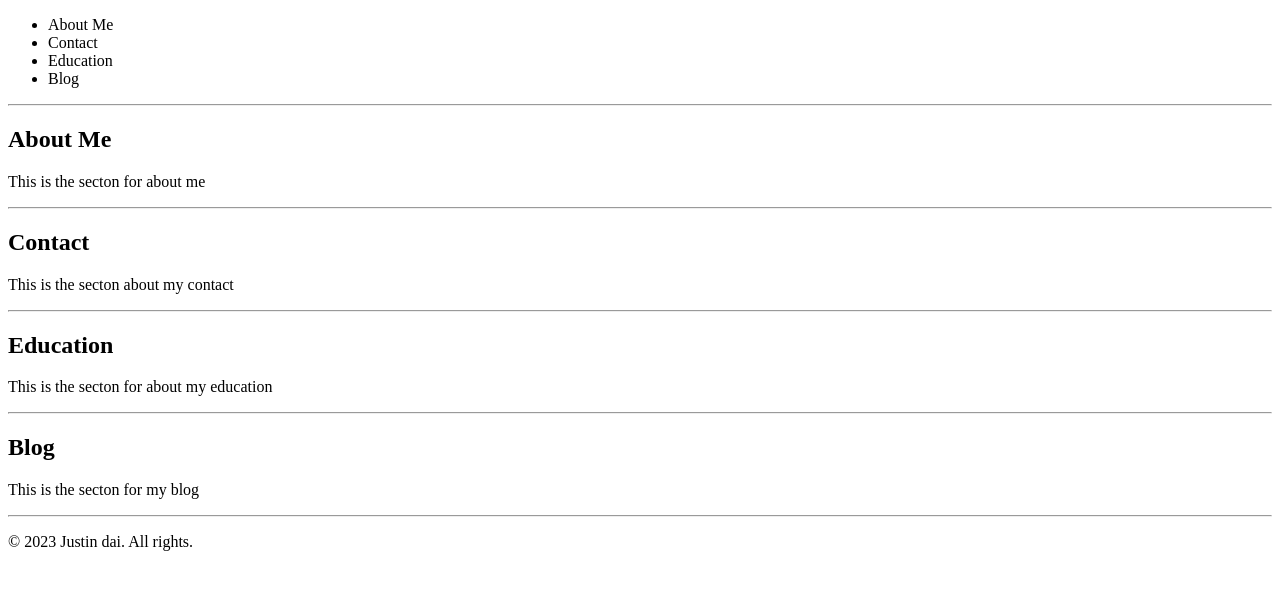
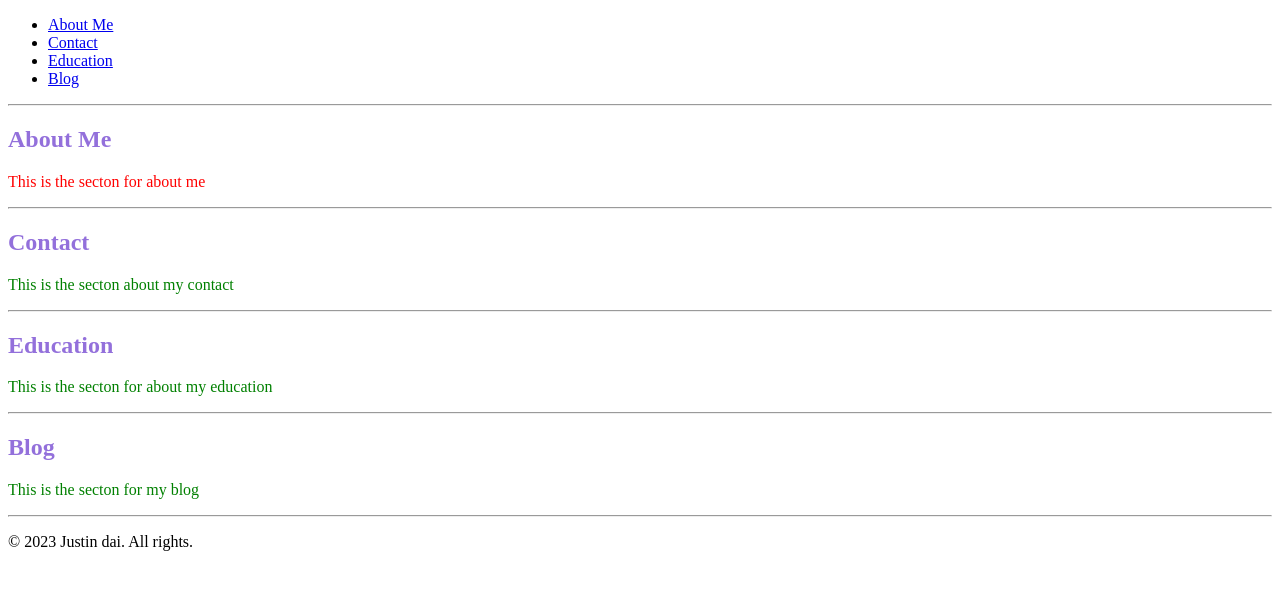
Before and after one commit to Justind1018/final-project, a plain HTML site: page index.html in a window 1280 px wide. Drawn offline with Linux system fonts and the light colour scheme.

Commit message:
newstuff

```diff
--- a/index.html
+++ b/index.html
@@ -12,34 +12,34 @@
 <header>
 <nav>
   <ul>
-    <li>About Me</li>
-    <li>Contact</li>
-    <li>Education</li>
-    <li>Blog</li>
+    <li><a href="#About-Me">About Me</a> </li>
+    <li><a href="#Contact">Contact</a></li>
+    <li><a href="#Education">Education</a></li>
+    <li><a href="#Blog">Blog</a></li>
   </ul>
 </nav>
 </header>
 
   <hr>
-  <section>
+  <section class="content-section" id="About-Me">
     <h2>About Me</h2>
     <p>This is the secton for about me</p>
   </section>
 
   <hr>
-  <section>
+  <section class="content-section" id="Contact">
     <h2>Contact</h2>
     <p>This is the secton about my contact</p>
   </section>
 
   <hr>
-  <section>
+  <section class="content-section" id="Education">
     <h2>Education</h2>
     <p>This is the secton for about my education</p>
   </section>
 
   <hr>
-  <section>
+  <section class="content-section" id="Blog" >
     <h2>Blog</h2>
     <p>This is the secton for my blog </p>
   </section>
@@ -47,7 +47,6 @@
   <footer>
     <p>&copy; 2023 Justin dai. All rights. </p>
   </footer>
-
   <script src="script.js"></script>
 </body>
 
--- a/style.css
+++ b/style.css
@@ -2,3 +2,12 @@ html {
   height: 100%;
   width: 100%;
 }
+
+h2
+{ color: mediumpurple;}
+
+.content-section
+{ color : green;}
+
+#About-Me
+{ color : red ;}
```
